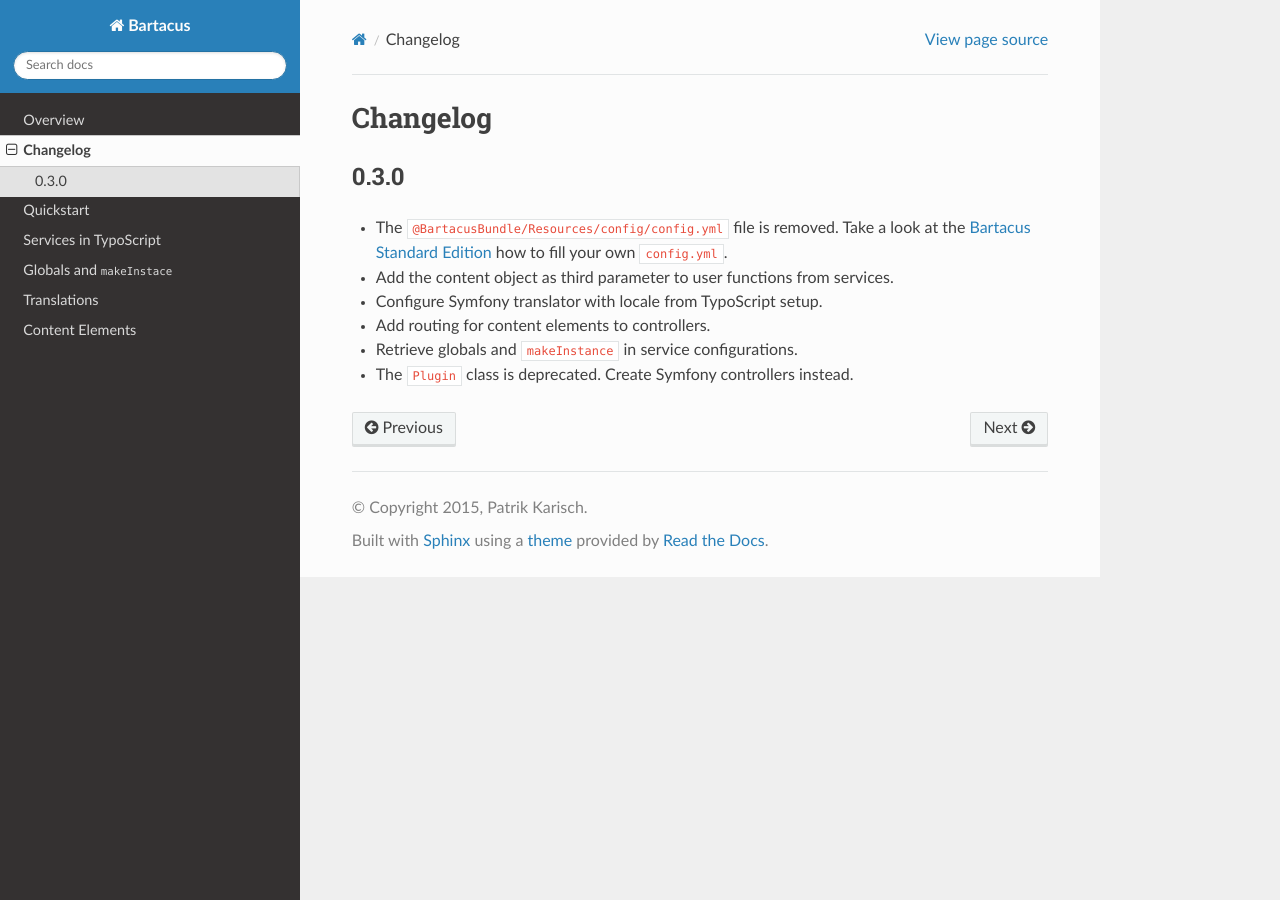
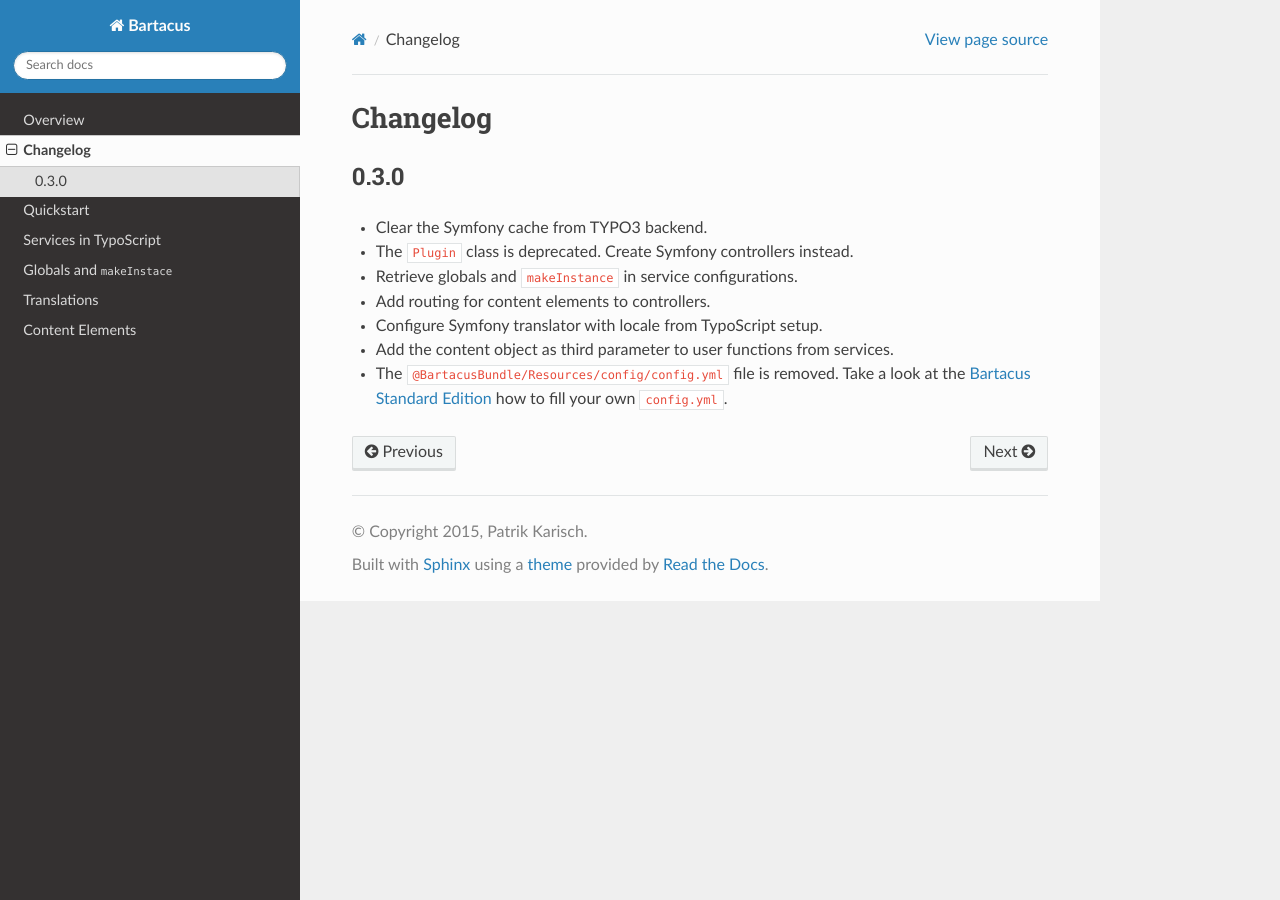
Before and after one commit to Bartacus/BartacusBundle, a Sphinx documentation site: the page built from docs/changelog.rst, in a window 1280 px wide. Built offline with Sphinx 7.4.7 and the Read the Docs theme 2.0.0, drawn with Linux system fonts in a browser that asks for light colours.

Commit message:
Updated changelog and kernel version

```diff
--- a/docs/changelog.rst
+++ b/docs/changelog.rst
@@ -5,12 +5,13 @@
 0.3.0
 =====
 
+* Clear the Symfony cache from TYPO3 backend.
+* The ``Plugin`` class is deprecated. Create Symfony controllers instead.
+* Retrieve globals and ``makeInstance`` in service configurations.
+* Add routing for content elements to controllers.
+* Configure Symfony translator with locale from TypoScript setup.
+* Add the content object as third parameter to user functions from services.
 * The ``@BartacusBundle/Resources/config/config.yml`` file is removed. Take a
   look at the
   `Bartacus Standard Edition <https://github .com/Bartacus/Bartacus-Standard>`_
   how to fill your own ``config.yml``.
-* Add the content object as third parameter to user functions from services.
-* Configure Symfony translator with locale from TypoScript setup.
-* Add routing for content elements to controllers.
-* Retrieve globals and ``makeInstance`` in service configurations.
-* The ``Plugin`` class is deprecated. Create Symfony controllers instead.
--- a/docs/overview.rst
+++ b/docs/overview.rst
@@ -17,7 +17,7 @@
 
 .. code-block:: bash
 
-    composer require bartacus/bartacus-bundle ~0.3.0@dev
+    composer require bartacus/bartacus-bundle ^0.3
 
 Now take a look at the
 `Bartacus Standard Edition <https://github .com/Bartacus/Bartacus-Standard>`_
```
Also changed, not shown: 1 other file.
